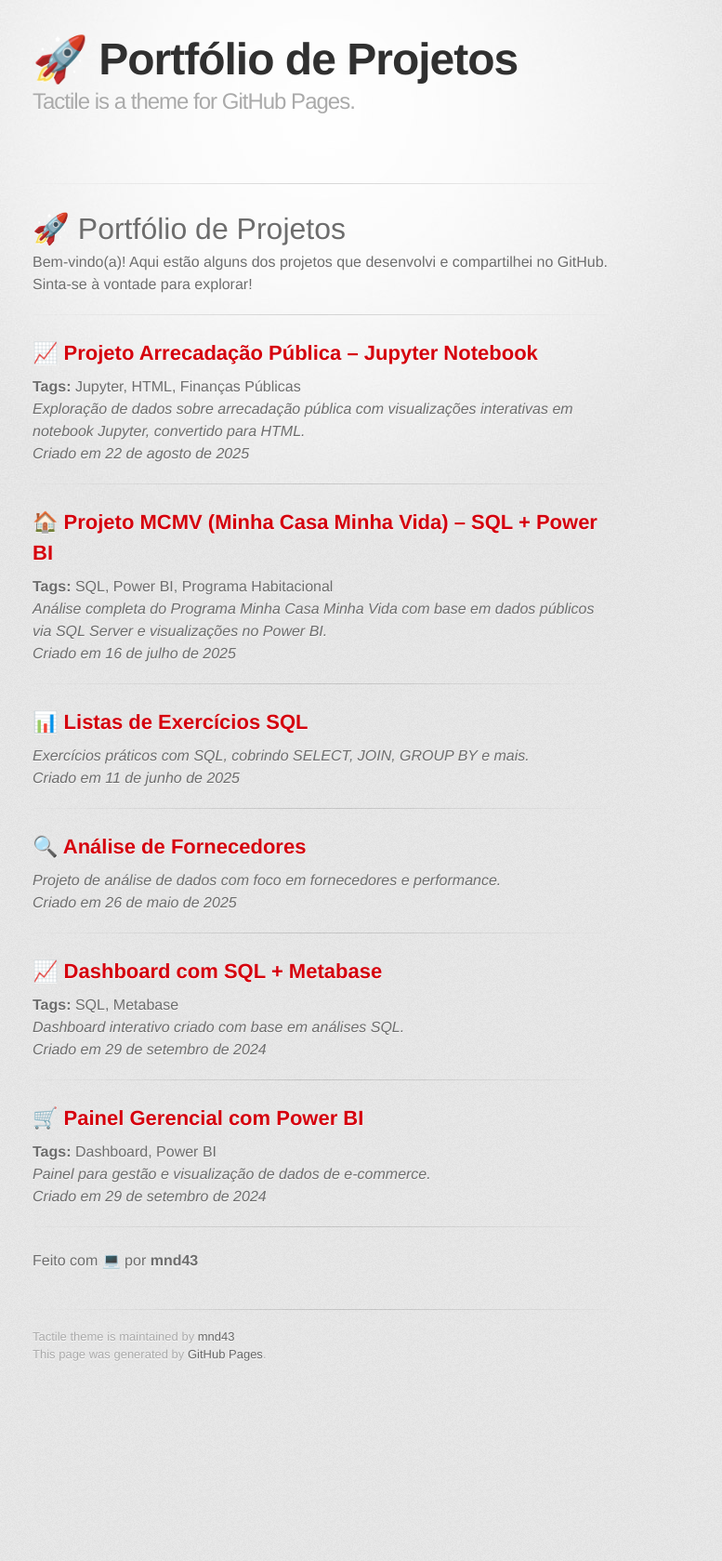
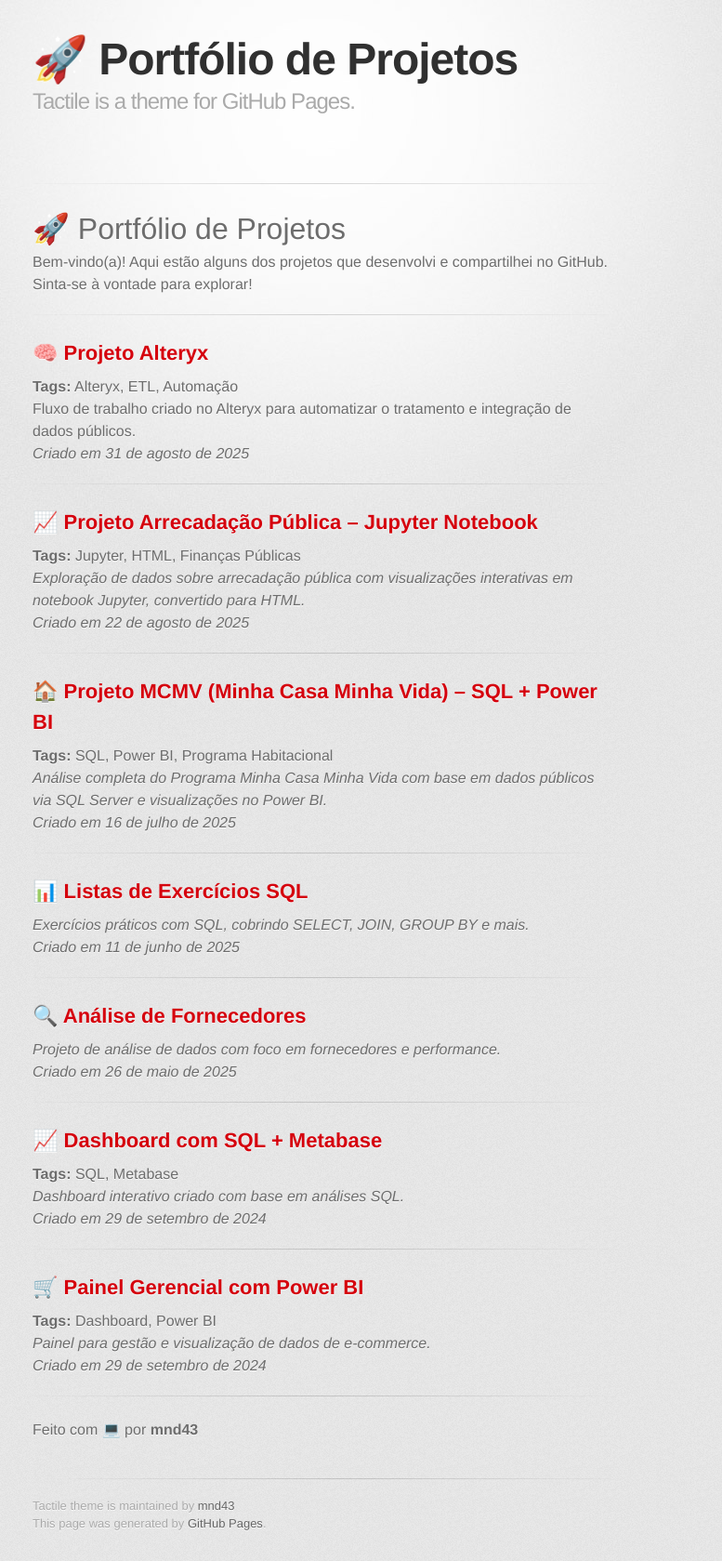
Before and after one commit to mnd43/Portifolio-Mnd43, a Jekyll site: the page built from index.md, in a window 1280 px wide. Shown: the whole page at 93% size, without its empty margins (295-1072 px from the left). Built offline with Jekyll 4.4.1, drawn with Linux system fonts in a browser that asks for light colours; some web fonts are replaced; our own code applies the rules of GitHub Pages for plain Markdown files; before the commit the page ends 1497 px from its top, so only the background shows below that.

Commit message:
Update index.md

```diff
--- a/index.md
+++ b/index.md
@@ -1,5 +1,11 @@
 # 🚀 Portfólio de Projetos
 Bem-vindo(a)! Aqui estão alguns dos projetos que desenvolvi e compartilhei no GitHub. Sinta-se à vontade para explorar!
+
+---
+## 🧠 [Projeto Alteryx](Alteryx/index.html)
+**Tags:** Alteryx, ETL, Automação
+Fluxo de trabalho criado no Alteryx para automatizar o tratamento e integração de dados públicos.
+*Criado em 31 de agosto de 2025*
 
 ---
 
```
